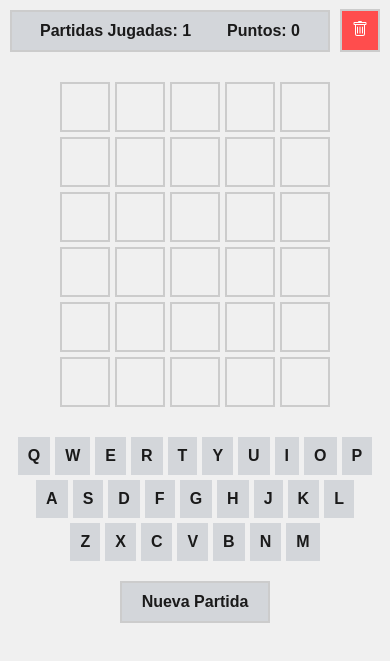
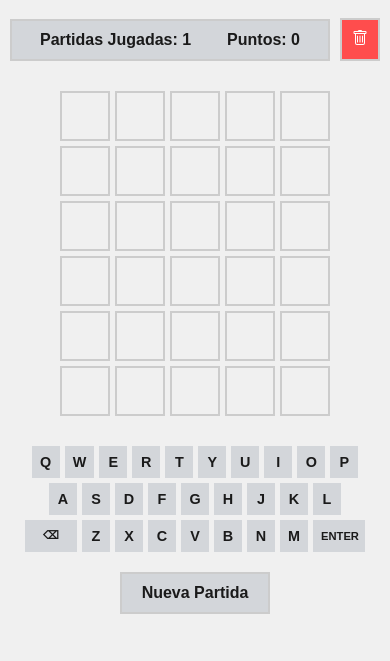
Before and after one commit to LukaLattanzi/ProyectoFinal-Lattanzi, a plain HTML site: page public/index.html in a window 390 px wide. Shown: the part 155-816 px from the top of the page. Drawn offline with nearby package versions, Linux system fonts and the light colour scheme; some packages are replaced by stand-ins of ours; a script that the page names is missing.

Commit message:
Commit 1 04/03/2025

```diff
--- a/public/css/styles.css
+++ b/public/css/styles.css
@@ -216,6 +216,26 @@ h1 {
     transition: background-color 0.3s, color 0.3s;
 }
 
+.special-key {
+    flex: 1.5;
+    min-width: 60px;
+    font-size: 0.8em;
+    padding: 8px;
+}
+
+@media (max-width: 480px) {
+    .key {
+        font-size: 0.9em;
+        padding: 8px;
+        min-width: 28px;
+    }
+
+    .special-key {
+        min-width: 50px;
+        font-size: 0.7em;
+    }
+}
+
 .correct {
     background-color: var(--correct-bg);
     color: white;
--- a/public/js/main.js
+++ b/public/js/main.js
@@ -16,21 +16,21 @@ const gamesPlayedElement = document.getElementById("games-played");
 const pointsElement = document.getElementById("points");
 const deletePointsBtn = document.getElementById("delete-points-btn");
 
-// Retorna la configuracion de colores para SweetAlert2 segun el tema actual
+// Retorna la configuración de colores para SweetAlert2 según el tema actual
 function getSwalThemeConfig() {
     return document.body.classList.contains("dark-theme")
         ? { background: "#1a1a1a", color: "#f0f0f0" }
         : { background: "#f0f0f0", color: "#1a1a1a" };
 }
 
-// Carga las estadisticas del juego desde el localStorage
+// Carga las estadísticas del juego desde el localStorage
 function loadGameStats() {
     gamesPlayed = Number.parseInt(localStorage.getItem("gamesPlayed")) || 0;
     points = Number.parseInt(localStorage.getItem("points")) || 0;
     updateStatsDisplay();
 }
 
-// Guarda las estadisticas del juego en el localStorage
+// Guarda las estadísticas del juego en el localStorage
 function saveGameStats() {
     localStorage.setItem("gamesPlayed", gamesPlayed);
     localStorage.setItem("points", points);
@@ -92,17 +92,34 @@ function initializeGame() {
         board.appendChild(tile);
     }
 
-    // Generar teclado en filas (QWERTY)
-    const keyboardRows = ["QWERTYUIOP", "ASDFGHJKL", "ZXCVBNM"];
+    // Generar teclado en filas (QWERTY) con botones especiales
+    const keyboardRows = ["QWERTYUIOP", "ASDFGHJKL", "⌫ZXCVBNM↵"];
     keyboardRows.forEach(row => {
         const rowContainer = document.createElement("div");
         rowContainer.classList.add("keyboard-row");
         row.split("").forEach(letter => {
-            const key = document.createElement("button");
-            key.textContent = letter;
-            key.classList.add("key");
-            key.addEventListener("click", () => handleKeyPress(letter));
-            rowContainer.appendChild(key);
+            if (letter === "↵") {
+                // Botón ENTER
+                const enterKey = document.createElement("button");
+                enterKey.textContent = "ENTER";
+                enterKey.classList.add("key", "special-key");
+                enterKey.addEventListener("click", handleEnter);
+                rowContainer.appendChild(enterKey);
+            } else if (letter === "⌫") {
+                // Botón BORRAR
+                const backspaceKey = document.createElement("button");
+                backspaceKey.innerHTML = "⌫";
+                backspaceKey.classList.add("key", "special-key");
+                backspaceKey.addEventListener("click", handleBackspace);
+                rowContainer.appendChild(backspaceKey);
+            } else {
+                // Letras normales
+                const key = document.createElement("button");
+                key.textContent = letter;
+                key.classList.add("key");
+                key.addEventListener("click", () => handleKeyPress(letter));
+                rowContainer.appendChild(key);
+            }
         });
         keyboard.appendChild(rowContainer);
     });
```
